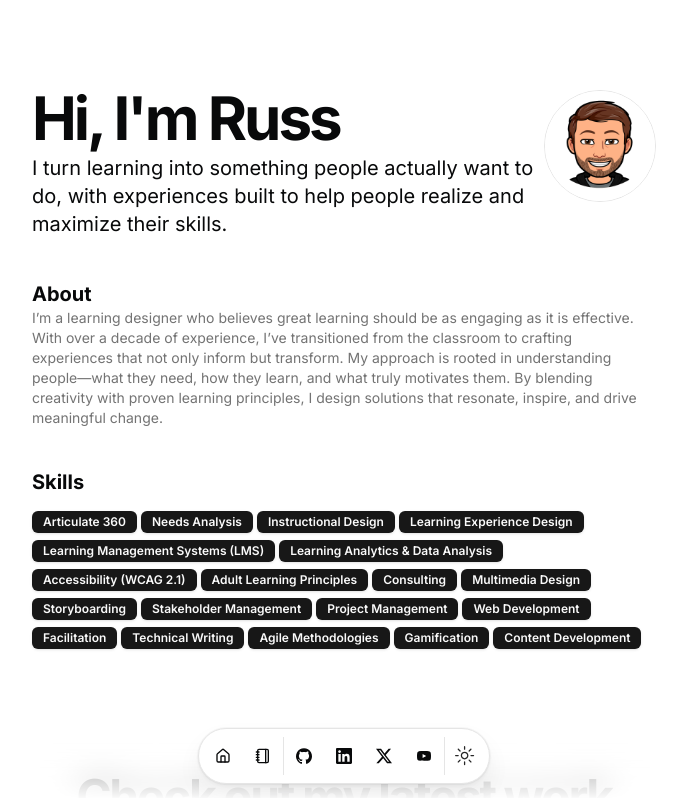
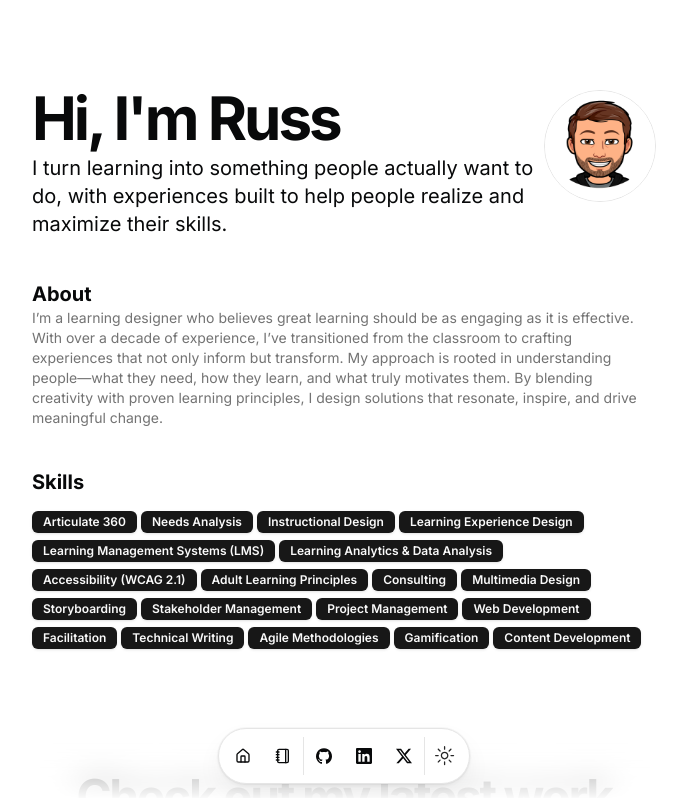
Before and after one commit to rroshchin18/russr-portfolio, a Next.js app: page / in a window 1280 px wide. Shown: the top 798 px of the page, without its empty margins (296-983 px from the left). Built offline with nearby package versions, Linux system fonts and the light colour scheme.

Commit message:
removed youtube from nav

```diff
--- a/src/data/resume.tsx
+++ b/src/data/resume.tsx
@@ -65,13 +65,7 @@ export const DATA = {
         navbar: true,
         newTab: true,
       },
-      Youtube: {
-        name: "Youtube",
-        url: "https://dub.sh/dillion-youtube",
-        icon: Icons.youtube,
-        navbar: true,
-        newTab: true,
-      },
+
       email: {
         name: "Send Email",
         url: "#",
```
